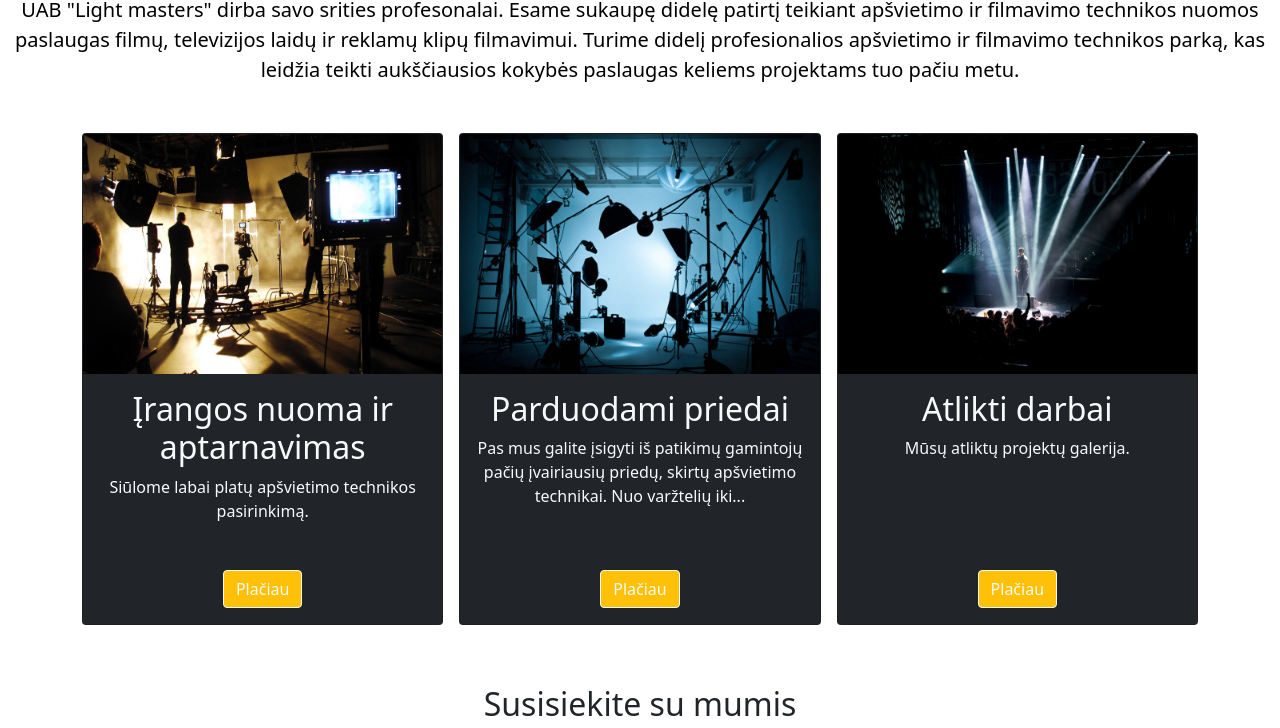
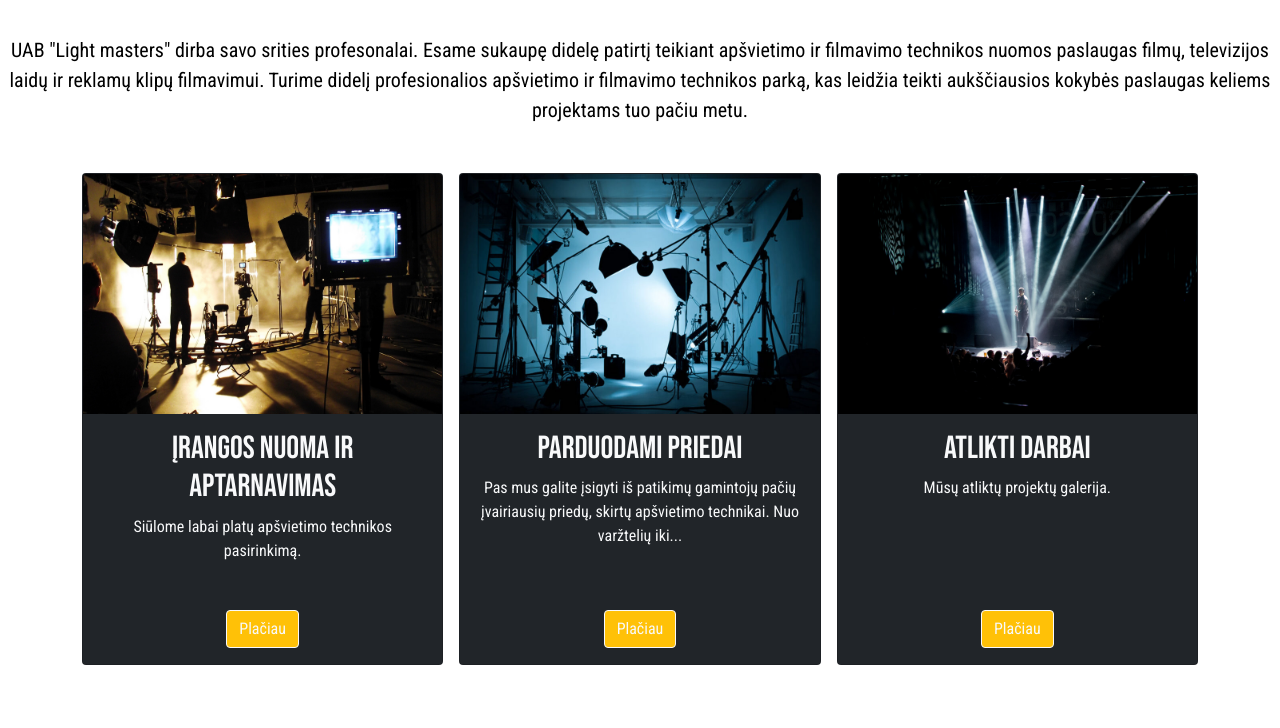
Before and after one commit to ArturasJefremovas/Responsive_site, a plain HTML site: page index.html in a window 1280 px wide. Shown: the part 727-1455 px from the top of the page. Drawn offline with nearby package versions, Linux system fonts and the light colour scheme.

Commit message:
feat:add-font-to-site

```diff
--- a/index.html
+++ b/index.html
@@ -6,6 +6,9 @@
     <meta http-equiv="X-UA-Compatible" content="IE=edge">
     <meta name="viewport" content="width=device-width, initial-scale=1.0">
     <title>Light Masters</title>
+    <link rel="preconnect" href="https://fonts.googleapis.com">
+    <link rel="preconnect" href="https://fonts.gstatic.com" crossorigin>
+    <link href="https://fonts.googleapis.com/css2?family=Bebas+Neue&family=Roboto+Condensed&display=swap" rel="stylesheet">
     <link href="https://cdn.jsdelivr.net/npm/bootstrap@5.1.1/dist/css/bootstrap.min.css" rel="stylesheet"
         integrity="sha384-F3w7mX95PdgyTmZZMECAngseQB83DfGTowi0iMjiWaeVhAn4FJkqJByhZMI3AhiU" crossorigin="anonymous">
     <script src="https://cdn.jsdelivr.net/npm/bootstrap@5.1.1/dist/js/bootstrap.bundle.min.js"
@@ -15,7 +18,7 @@
     <link rel="stylesheet" href="styles/main.css">
 
 </head>
-<nav class="navbar navbar-expand-lg navbar navbar-dark bg-dark position-fixed w-100 z-index">
+<nav class="navbar navbar-expand-lg navbar navbar-dark p-3 bg-dark position-fixed w-100 z-index">
     <div class="container">
         <a class="navbar-brand" href="#">
             <img src="images/logo.png" height="40">
@@ -73,7 +76,7 @@
 
     <section>
         <section id="Paslaugos" class="text-center pt">
-            <h2 class="mt-3 text-black">UAB "Light masters"</h2>
+            <h2 class="mt-3">UAB "Light masters"</h2>
             <p class="lead text-black my-5">UAB "Light masters" dirba savo srities profesonalai. Esame
                 sukaupę didelę patirtį teikiant apšvietimo ir filmavimo technikos nuomos paslaugas filmų,
                 televizijos laidų ir reklamų klipų filmavimui. Turime didelį profesionalios apšvietimo
@@ -90,7 +93,7 @@
                                     Siūlome labai platų apšvietimo technikos pasirinkimą.
                                 </p>
                                 <div class="card__button-container">
-                                    <a href="pages/nuoma.html" class="btn btn-warning btn-outline-light">Plačiau</a>
+                                    <a href="pages/nuoma.html" target="_blank" class="btn btn-warning btn-outline-light">Plačiau</a>
                                 </div>
                             </div>
                         </div>
@@ -104,7 +107,7 @@
                                     priedų, skirtų apšvietimo technikai. Nuo varžtelių iki...
                                 </p>
                                 <div class="card__button-container">
-                                    <a href="pages/pardavimai.html"
+                                    <a href="pages/pardavimai.html" target="_blank"
                                         class="btn btn-warning btn-outline-light">Plačiau</a>
                                 </div>
                             </div>
@@ -118,7 +121,7 @@
                                 <p class="card-text">Mūsų atliktų projektų galerija.
                                 </p>
                                 <div class="card__button-container">
-                                    <a href="pages/galerija.html" class="btn btn-warning btn-outline-light">Plačiau</a>
+                                    <a href="pages/galerija.html" target="_blank" class="btn btn-warning btn-outline-light">Plačiau</a>
                                 </div>
                             </div>
                         </div>
@@ -130,7 +133,7 @@
         <section id="Kontaktai" class="pt">
             <div class="container-lg">
                 <div class="text-center">
-                    <h2>Susisiekite su mumis</h2>
+                    <h2 class="mt-3">Susisiekite su mumis</h2>
                     <p class="lead">Turite klausimų? Parašykite mums</p>
                 </div>
                 <div class="row justify-content-center my-4">
@@ -175,7 +178,7 @@
             </div>
         </section>
 
-        <footer class="p-3 bg-dark text-white text-center poition-relative">
+        <footer class="p-3 bg-dark text-white text-center position-relative">
             <div class="container">
                 <p class="lead">Copyright &copy; 2021 Light Masters</p>
 
--- a/styles/main.css
+++ b/styles/main.css
@@ -6,7 +6,7 @@
     object-fit: cover;
 }
 .pt{
-    padding-top: 60px;
+    padding-top: 80px;
 }
 .card-size{
     min-height: 250px;
@@ -14,7 +14,13 @@
 }
 .card__button-container {
    position: absolute;
-   bottom: 1rem;
+   bottom: 16px;
    left: 0;
    right: 0;
  }
+ body{
+    font-family: 'Roboto Condensed', sans-serif;
+ }
+ h2{
+    font-family: 'Bebas Neue', cursive;
+ }
```
Also changed, not shown: pages/galerija.html (+1 -1 lines), pages/nuoma.html (+1 -0 lines), pages/pardavimai.html (+1 -0 lines).
